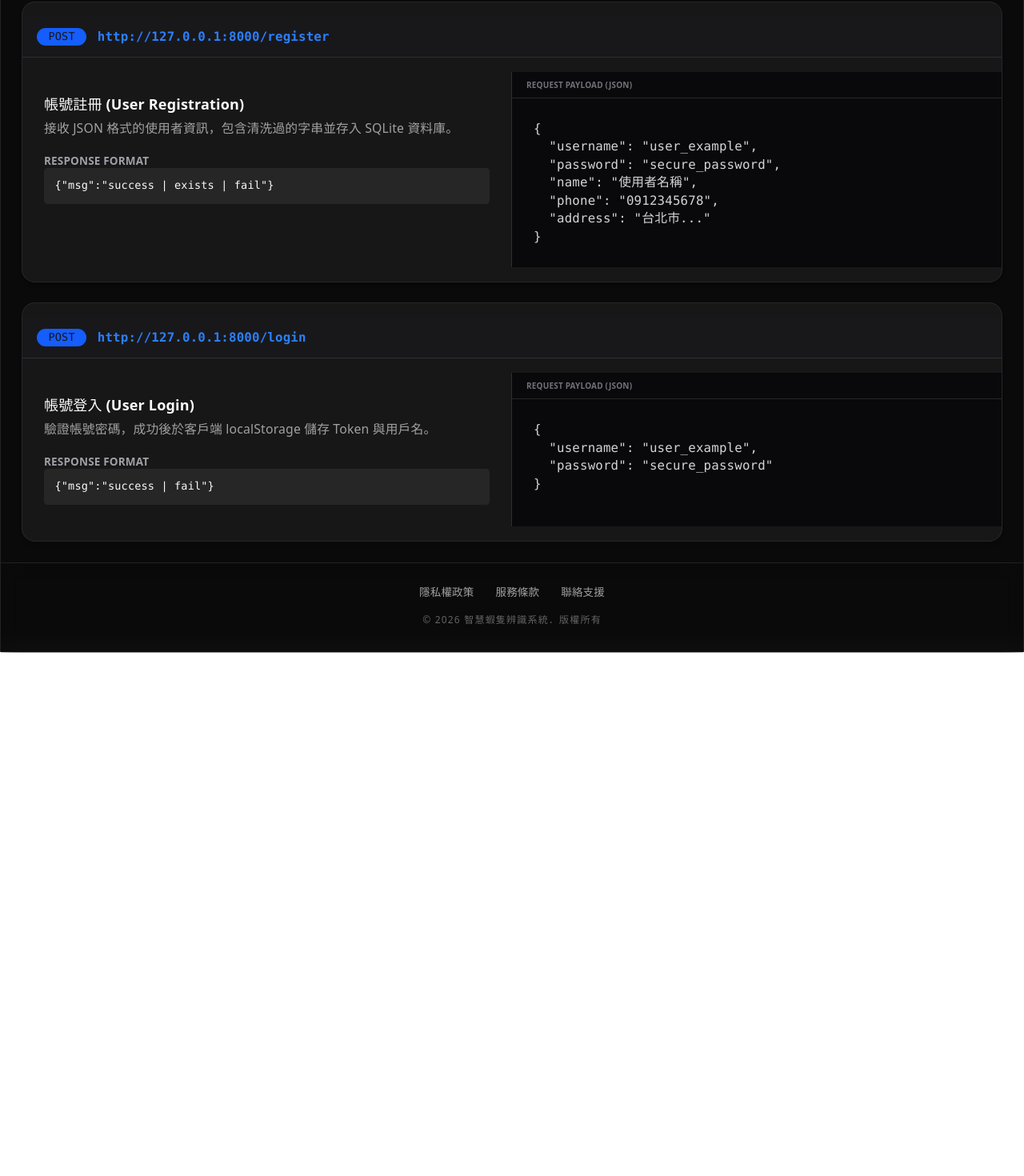
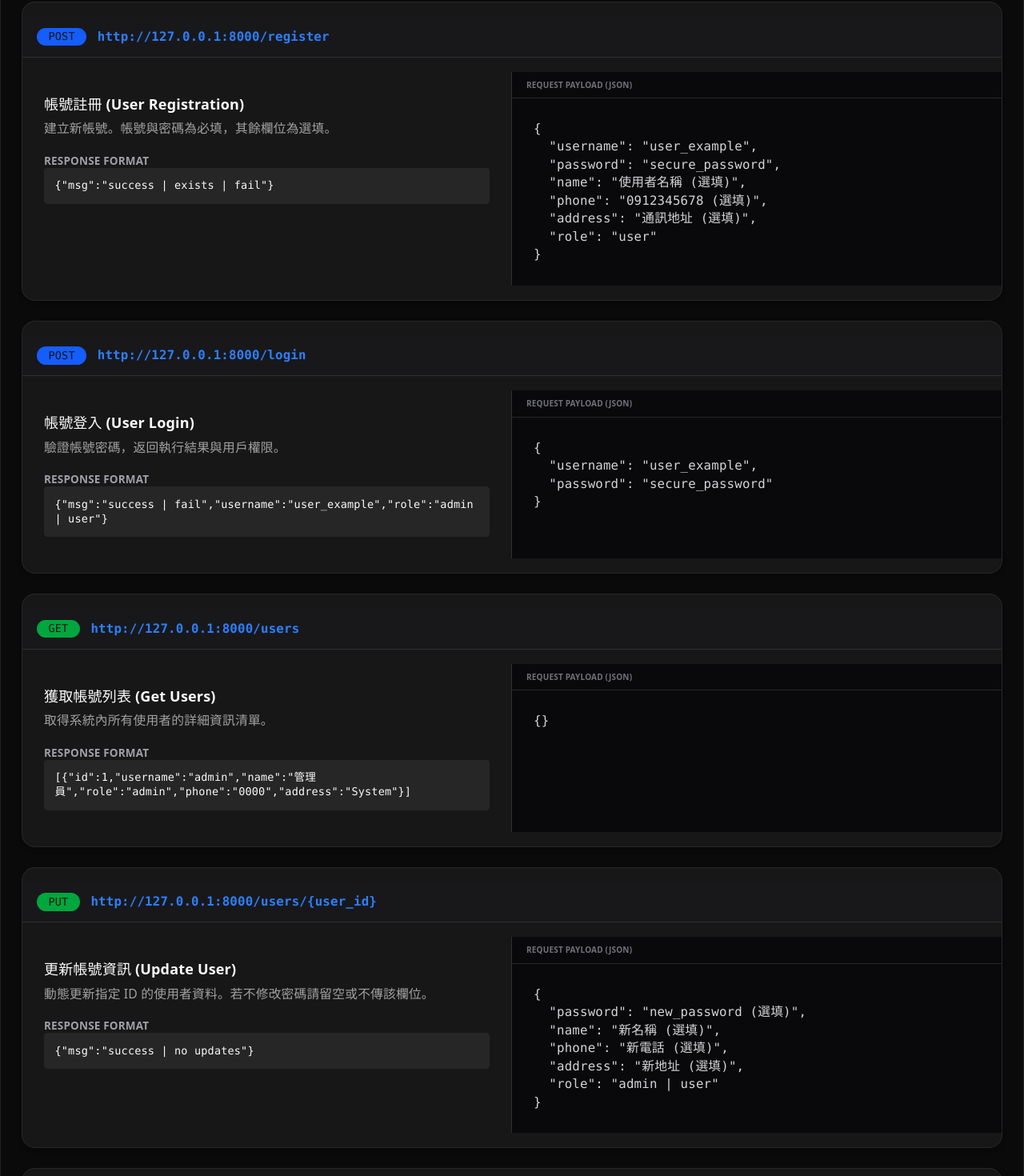
Before and after one commit to NxBLANKxN/Dynamic_Web, a React (Vite) app in the folder SSSTI_Web/: page /dashboard in a window 1280 px wide. Shown: the part 460-1930 px from the top of the page at 80% size. Before the commit the page ends 1275 px from the top, so only its background shows below. Built offline with nearby package versions, Linux system fonts and the light colour scheme; sample sign-in values are in the browser's storage.

Commit message:
feat: update code

```diff
--- a/SSSTI_Web/src/data/api-docs.ts
+++ b/SSSTI_Web/src/data/api-docs.ts
@@ -12,13 +12,14 @@ export const API_LIST: ApiSpec[] = [
     title: "帳號註冊 (User Registration)",
     method: "POST",
     endpoint: "/register",
-    desc: "接收 JSON 格式的使用者資訊，包含清洗過的字串並存入 SQLite 資料庫。",
+    desc: "建立新帳號。帳號與密碼為必填，其餘欄位為選填。",
     requestBody: {
       username: "user_example",
       password: "secure_password",
-      name: "使用者名稱",
-      phone: "0912345678",
-      address: "台北市..."
+      name: "使用者名稱 (選填)",
+      phone: "0912345678 (選填)",
+      address: "通訊地址 (選填)",
+      role: "user"
     },
     response: { msg: "success | exists | fail" }
   },
@@ -26,11 +27,54 @@ export const API_LIST: ApiSpec[] = [
     title: "帳號登入 (User Login)",
     method: "POST",
     endpoint: "/login",
-    desc: "驗證帳號密碼，成功後於客戶端 localStorage 儲存 Token 與用戶名。",
+    desc: "驗證帳號密碼，返回執行結果與用戶權限。",
     requestBody: {
       username: "user_example",
       password: "secure_password"
     },
-    response: { msg: "success | fail" }
+    response: {
+      msg: "success | fail",
+      username: "user_example",
+      role: "admin | user"
+    }
+  },
+  {
+    title: "獲取帳號列表 (Get Users)",
+    method: "GET",
+    endpoint: "/users",
+    desc: "取得系統內所有使用者的詳細資訊清單。",
+    requestBody: {},
+    response: [
+      {
+        id: 1,
+        username: "admin",
+        name: "管理員",
+        role: "admin",
+        phone: "0000",
+        address: "System"
+      }
+    ]
+  },
+  {
+    title: "更新帳號資訊 (Update User)",
+    method: "PUT",
+    endpoint: "/users/{user_id}",
+    desc: "動態更新指定 ID 的使用者資料。若不修改密碼請留空或不傳該欄位。",
+    requestBody: {
+      password: "new_password (選填)",
+      name: "新名稱 (選填)",
+      phone: "新電話 (選填)",
+      address: "新地址 (選填)",
+      role: "admin | user"
+    },
+    response: { msg: "success | no updates" }
+  },
+  {
+    title: "刪除帳號 (Delete User)",
+    method: "DELETE",
+    endpoint: "/users/{user_id}",
+    desc: "根據 ID 永久移除該名使用者。",
+    requestBody: {},
+    response: { msg: "success" }
   }
 ];
--- a/SSSTI_Web/src/pages/Dashboard.tsx
+++ b/SSSTI_Web/src/pages/Dashboard.tsx
@@ -47,7 +47,7 @@ export default function Dashboard() {
           <UserCircle className="h-8 w-8" />
         </div>
         <div>
-          <h2 className="text-2xl font-bold tracking-tight">歡迎回來，{username}</h2>
+          <p className="text-2xl font-bold tracking-tight">歡迎回來，{username}</p>
           <p className="text-sm text-muted-foreground">
             權限狀態：<span className={cn("font-semibold uppercase", isAdmin ? "text-red-500" : "text-blue-500")}>{role || "Loading..."}</span>
           </p>
--- a/SSSTI_Web/src/pages/Home.tsx
+++ b/SSSTI_Web/src/pages/Home.tsx
@@ -21,8 +21,7 @@ export default function Home() {
         </div>
 
         <p className="text-4xl md:text-6xl font-extrabold tracking-tight max-w-3xl">
-          智慧 <span className="text-blue-500">蝦隻辨識</span> 與 <br />
-          生長監測系統
+          智慧 <span className="text-blue-500">蝦隻辨識</span> 系統
         </p>
 
         <p className="text-lg text-muted-foreground max-w-xl">
```
